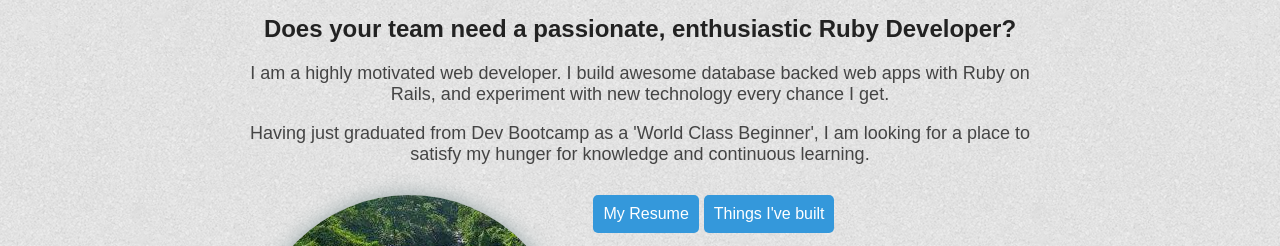
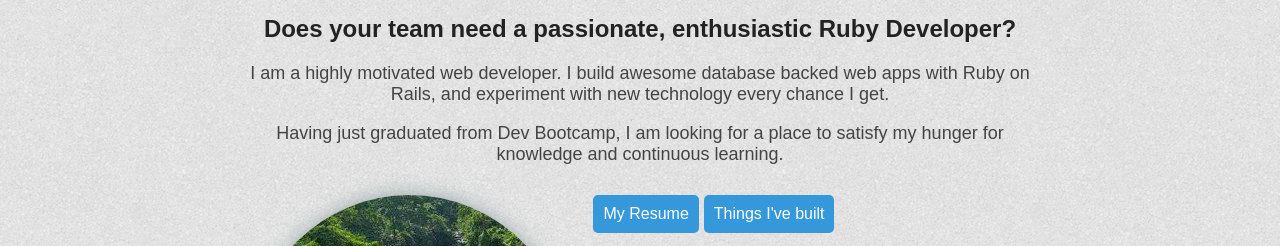
Before and after one commit to patmood/patmood.github.io, a plain HTML site: page index.html in a window 1280 px wide. Shown: the part 134-380 px from the top of the page. Drawn offline with nearby package versions, Linux system fonts and the light colour scheme; files whose address does not match are found by name; a web font is replaced by a local one.

Commit message:
Minor text tweaks

```diff
--- a/index.html
+++ b/index.html
@@ -15,7 +15,7 @@
     <h2>Does your team need a passionate, enthusiastic Ruby Developer?</h2>
     <p>I am a highly motivated web developer. I build awesome database backed web apps with Ruby on Rails, and experiment with new technology every chance I get.</p>
 
-    <p>Having just graduated from Dev Bootcamp as a 'World Class Beginner', I am looking for a place to satisfy my hunger for knowledge and continuous learning.</p>
+    <p>Having just graduated from Dev Bootcamp, I am looking for a place to satisfy my hunger for knowledge and continuous learning.</p>
   </div>
   <div class="container">
     <div class="left_col">
```
Also changed, not shown: madebyme.html (+1 -0 lines).
